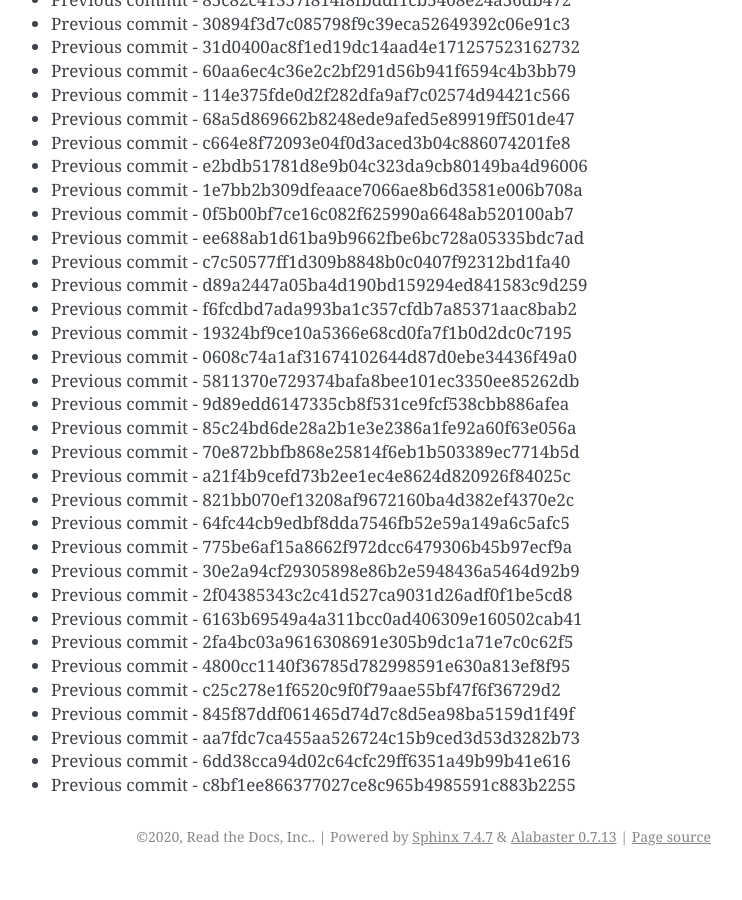
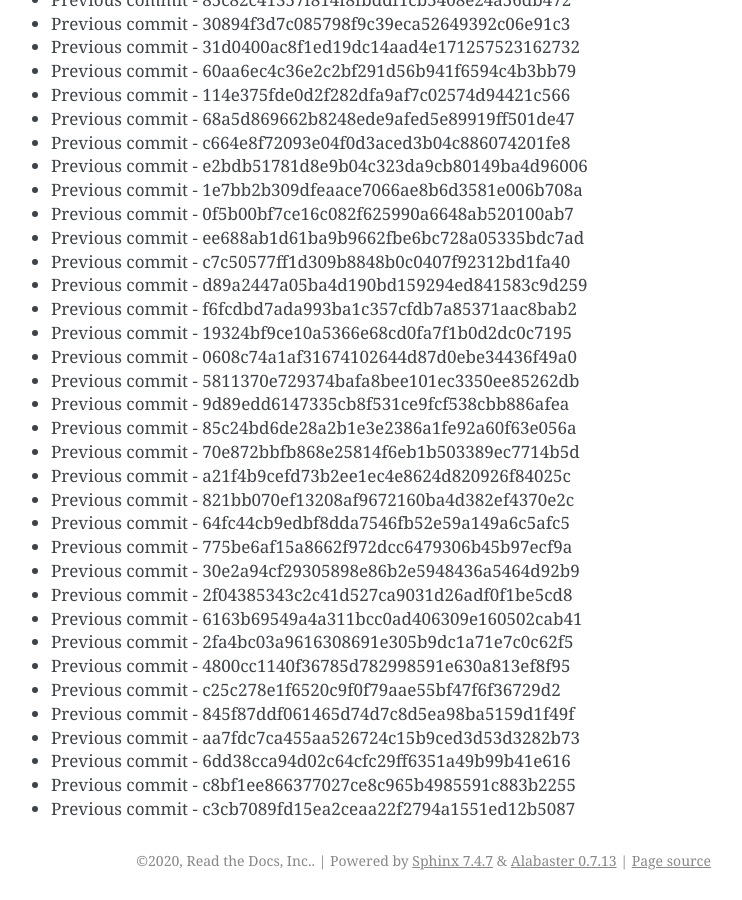
Before and after one commit to readthedocs/rtd-git-stresstest, a Sphinx documentation site: the page built from docs/updates.rst, in a window 1280 px wide and 900 px high, scrolled down 83326 px. Shown: the whole window, without its empty margins (399-1141 px from the left). Built offline with Sphinx 7.4.7, drawn with Linux system fonts in a browser that asks for light colours; before the commit the page ends 84202 px from its top, so only the background shows below that.

Commit message:
Generating commit from previous: c3cb7089fd15ea2ceaa22f2794a1551ed12b5087

```diff
--- a/docs/updates.rst
+++ b/docs/updates.rst
@@ -3533,3 +3533,4 @@ It can be tested for any performance characteristics.
 * Previous commit - aa7fdc7ca455aa526724c15b9ced3d53d3282b73
 * Previous commit - 6dd38cca94d02c64cfc29ff6351a49b99b41e616
 * Previous commit - c8bf1ee866377027ce8c965b4985591c883b2255
+* Previous commit - c3cb7089fd15ea2ceaa22f2794a1551ed12b5087
```
